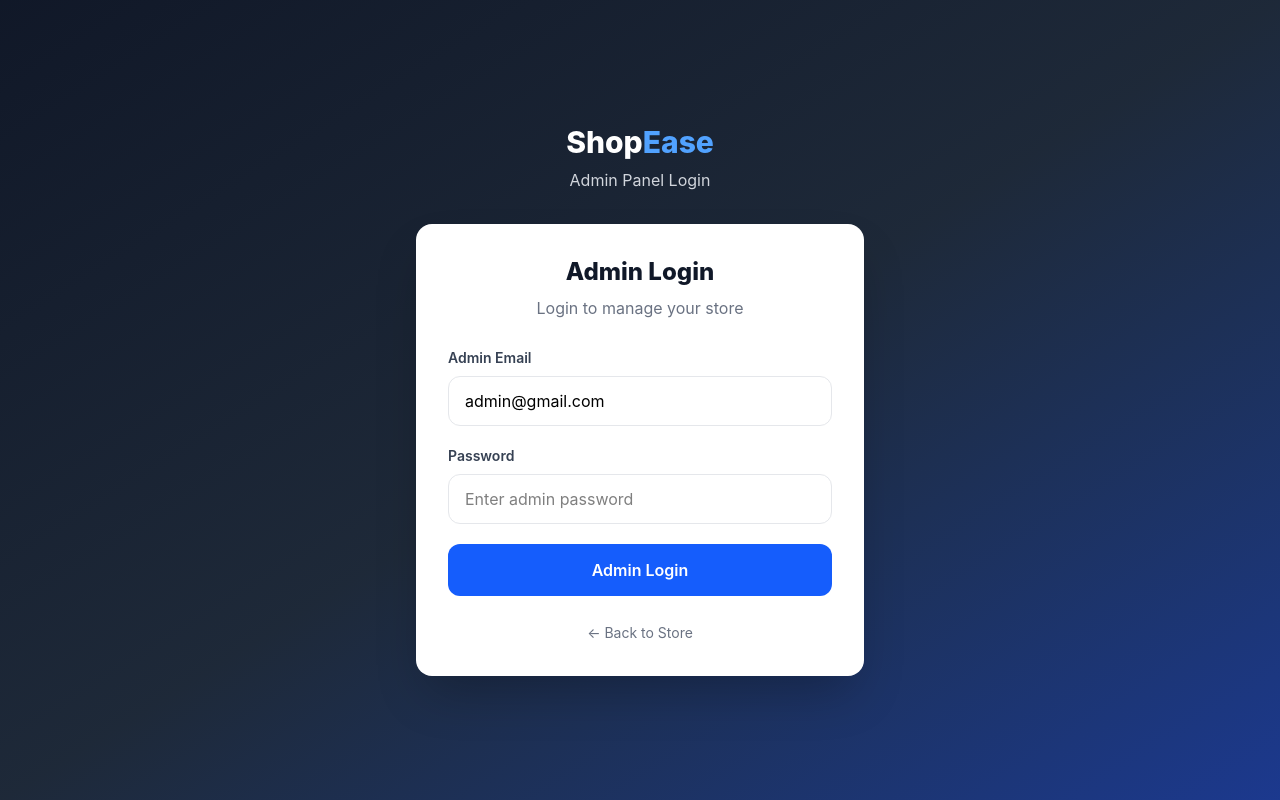
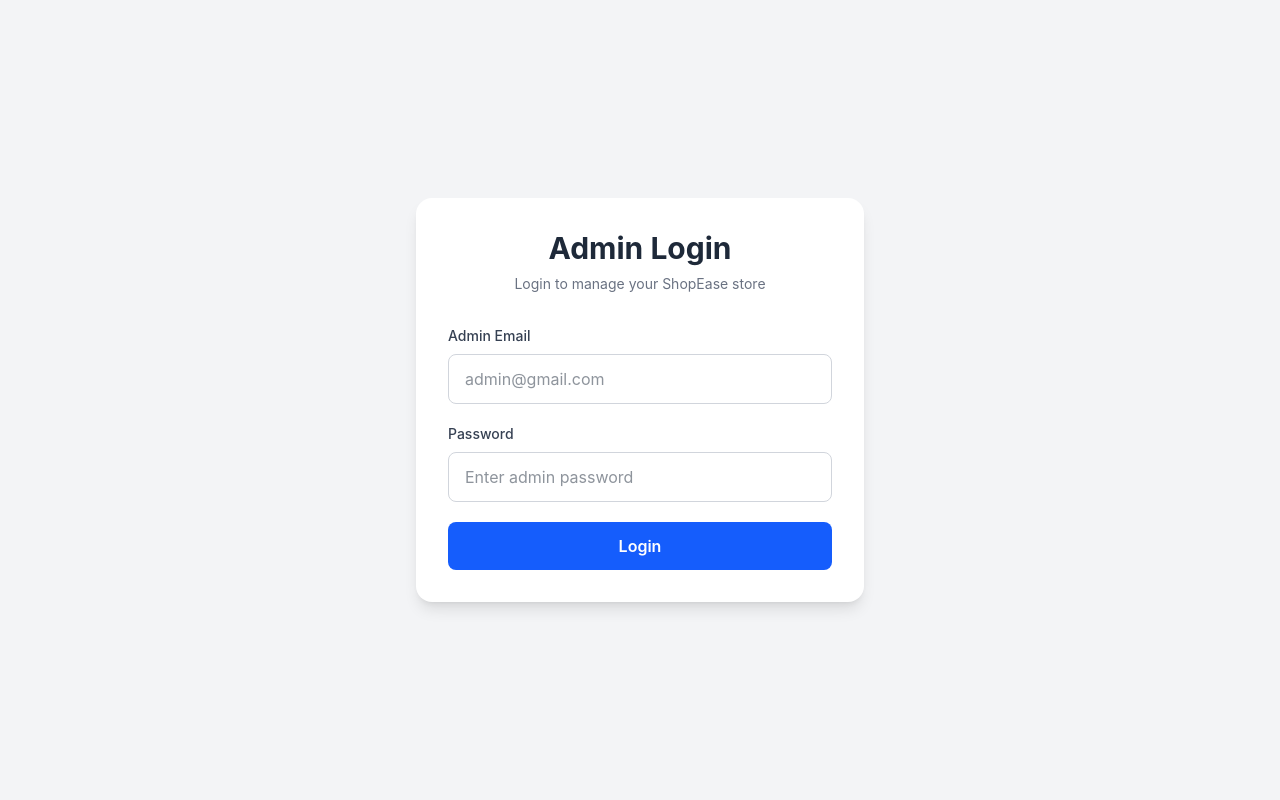
Before and after one commit to Abdulrehman-gujjar/Shop-Ease, a React (Vite) app in the folder Front-End/: page /admin/login in a window 1280 px wide. Built offline with nearby package versions, Linux system fonts and the light colour scheme.

Commit message:
Fix admin login API endpoint

```diff
--- a/Front-End/src/pages/AdminLogin.jsx
+++ b/Front-End/src/pages/AdminLogin.jsx
@@ -1,141 +1,130 @@
 import { useState } from "react";
-import { useNavigate, Link } from "react-router-dom";
+import axios from "axios";
+import { useNavigate } from "react-router-dom";
+
+const API_URL = "https://shop-ease-backend-blush.vercel.app";
 
 function AdminLogin() {
   const navigate = useNavigate();
 
-  const [email, setEmail] = useState("admin@gmail.com");
+  const [email, setEmail] = useState("");
   const [password, setPassword] = useState("");
   const [loading, setLoading] = useState(false);
+  const [error, setError] = useState("");
 
-  const handleSubmit = async (e) => {
-    e.preventDefault();
+  const handleLogin = async (event) => {
+    event.preventDefault();
+
+    setLoading(true);
+    setError("");
 
     try {
-      setLoading(true);
-
-      const response = await fetch(
-        "https://shop-ease-backend-blush.vercel.app",
+      const response = await axios.post(
+        `${API_URL}/api/admin/login`,
         {
-          method: "POST",
+          email: email.trim().toLowerCase(),
+          password: password,
+        },
+        {
           headers: {
             "Content-Type": "application/json",
           },
-          body: JSON.stringify({
-            email,
-            password,
-          }),
         }
       );
 
-      const data = await response.json();
-
-      if (!response.ok) {
-        alert(data.message || "Invalid admin credentials");
-        return;
+      if (response.data.token) {
+        localStorage.setItem("adminToken", response.data.token);
       }
 
-      localStorage.setItem("adminToken", data.token);
+      if (response.data.admin) {
         localStorage.setItem(
           "admin",
-        JSON.stringify(data.admin || { email })
+          JSON.stringify(response.data.admin)
         );
-
-      alert("Admin Login Successful!");
+      }
 
       navigate("/admin");
     } catch (error) {
-      console.error(error);
-      alert("Server error. Please try again.");
+      console.log(
+        "Admin Login Error:",
+        error.response?.data || error.message
+      );
+
+      setError(
+        error.response?.data?.message ||
+          "Admin login failed. Please check your email and password."
+      );
     } finally {
       setLoading(false);
     }
   };
 
   return (
-    <div className="min-h-screen bg-gradient-to-br from-gray-900 via-gray-800 to-blue-900 flex items-center justify-center px-4">
+    <div className="min-h-screen bg-gray-100 flex items-center justify-center px-4 py-10">
+      <div className="w-full max-w-md rounded-2xl bg-white p-8 shadow-lg">
+        <div className="mb-8 text-center">
+          <h1 className="text-3xl font-bold text-gray-800">
+            Admin Login
+          </h1>
 
-      <div className="w-full max-w-md">
-
-        <div className="text-center mb-8">
-          <Link
-            to="/"
-            className="text-3xl font-extrabold text-white"
-          >
-            Shop<span className="text-blue-400">Ease</span>
-          </Link>
-
-          <p className="text-gray-300 mt-2">
-            Admin Panel Login
+          <p className="mt-2 text-sm text-gray-500">
+            Login to manage your ShopEase store
           </p>
         </div>
 
-        <div className="bg-white rounded-2xl shadow-2xl p-6 sm:p-8">
+        {error && (
+          <div className="mb-5 rounded-lg bg-red-100 px-4 py-3 text-sm text-red-700">
+            {error}
+          </div>
+        )}
 
-          <h1 className="text-2xl font-extrabold text-gray-900 text-center">
-            Admin Login
-          </h1>
-
-          <p className="text-center text-gray-500 mt-2 mb-7">
-            Login to manage your store
-          </p>
-
-          <form
-            onSubmit={handleSubmit}
-            className="space-y-5"
+        <form onSubmit={handleLogin} className="space-y-5">
+          <div>
+            <label
+              htmlFor="admin-email"
+              className="mb-2 block text-sm font-medium text-gray-700"
             >
-
-            <div>
-              <label className="block text-sm font-semibold text-gray-700 mb-2">
               Admin Email
             </label>
 
             <input
+              id="admin-email"
               type="email"
               value={email}
-                onChange={(e) => setEmail(e.target.value)}
+              onChange={(event) => setEmail(event.target.value)}
               placeholder="admin@gmail.com"
               required
-                className="w-full border border-gray-200 rounded-xl px-4 py-3 outline-none focus:border-blue-500 focus:ring-4 focus:ring-blue-100"
+              className="w-full rounded-lg border border-gray-300 px-4 py-3 text-gray-800 outline-none transition focus:border-blue-500 focus:ring-2 focus:ring-blue-100"
             />
           </div>
 
           <div>
-              <label className="block text-sm font-semibold text-gray-700 mb-2">
+            <label
+              htmlFor="admin-password"
+              className="mb-2 block text-sm font-medium text-gray-700"
+            >
               Password
             </label>
 
             <input
+              id="admin-password"
               type="password"
               value={password}
-                onChange={(e) => setPassword(e.target.value)}
+              onChange={(event) => setPassword(event.target.value)}
               placeholder="Enter admin password"
               required
-                className="w-full border border-gray-200 rounded-xl px-4 py-3 outline-none focus:border-blue-500 focus:ring-4 focus:ring-blue-100"
+              className="w-full rounded-lg border border-gray-300 px-4 py-3 text-gray-800 outline-none transition focus:border-blue-500 focus:ring-2 focus:ring-blue-100"
             />
           </div>
 
           <button
             type="submit"
             disabled={loading}
-              className="w-full bg-blue-600 hover:bg-blue-700 disabled:bg-blue-400 text-white py-3.5 rounded-xl font-semibold transition"
+            className="w-full rounded-lg bg-blue-600 py-3 font-semibold text-white transition hover:bg-blue-700 disabled:cursor-not-allowed disabled:opacity-60"
           >
-              {loading ? "Logging in..." : "Admin Login"}
+            {loading ? "Logging in..." : "Login"}
           </button>
-
         </form>
-
-          <div className="mt-6 text-center">
-            <Link
-              to="/"
-              className="text-sm text-gray-500 hover:text-blue-600"
-            >
-              ← Back to Store
-            </Link>
-          </div>
-
-        </div>
-
       </div>
     </div>
   );
```
Lines whose indentation alone changed are shown as unchanged.
